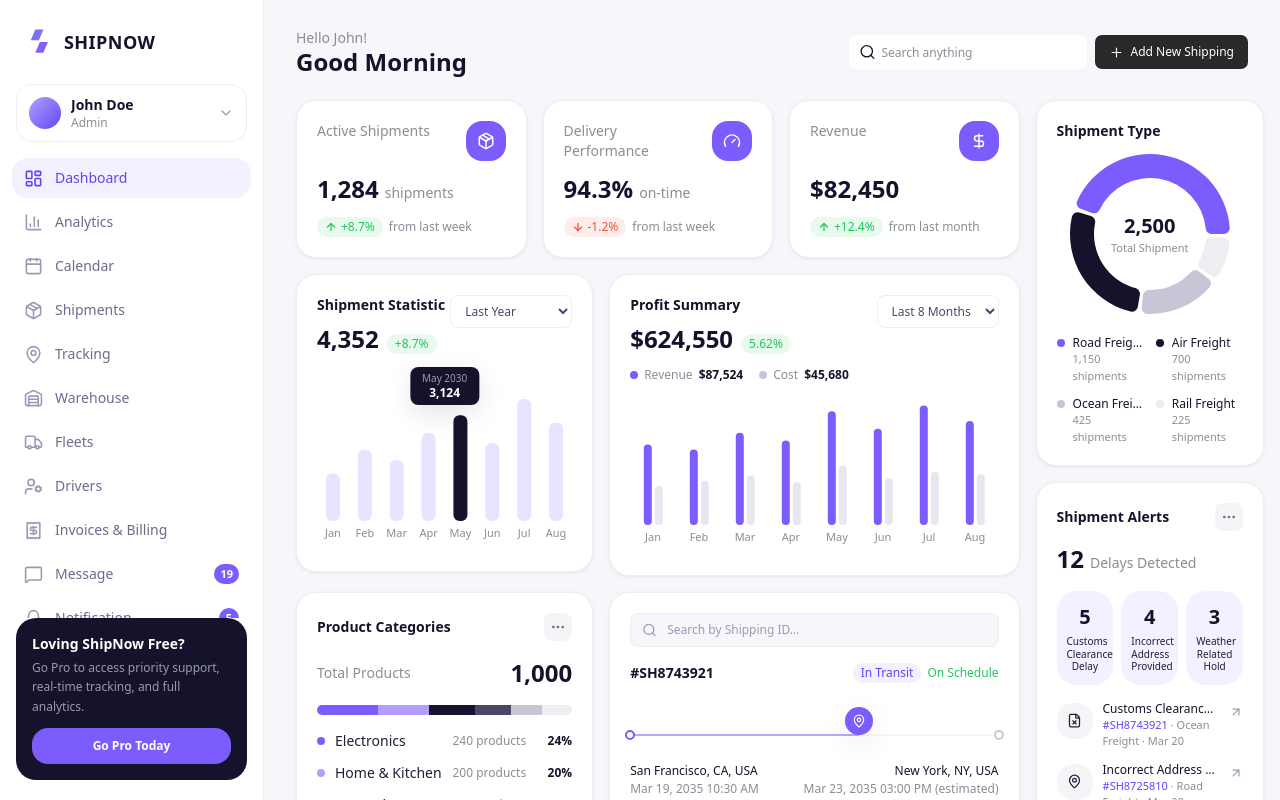
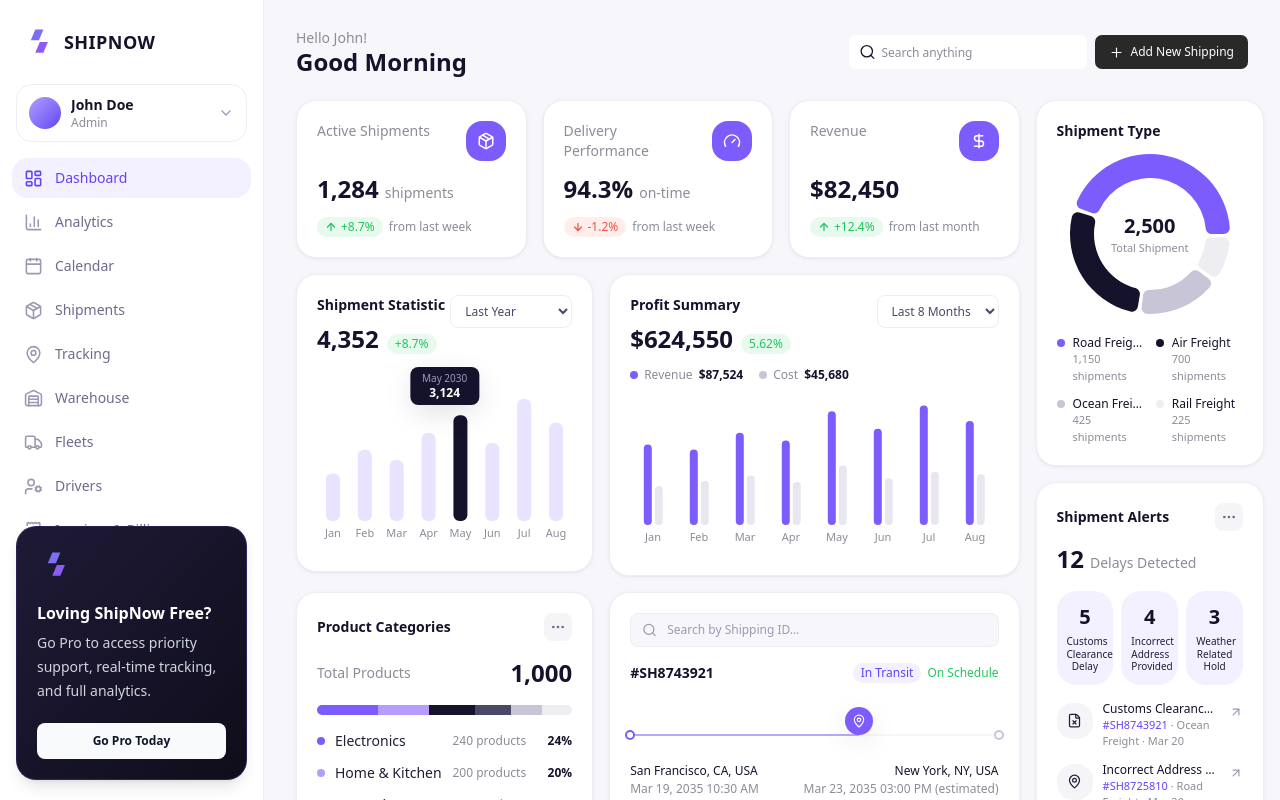
Before and after one commit to masumbillah06/ship-now, a Next.js app: page /dashboard in a window 1280 px wide. Shown: the top 800 px of the page. Built offline with nearby package versions, Linux system fonts and the light colour scheme.

Commit message:
Sidebar Promo Card Update

```diff
--- a/components/Sidebar.tsx
+++ b/components/Sidebar.tsx
@@ -22,6 +22,17 @@ import {
 import { navItems, bottomNavItems, currentUser } from "@/lib/data";
 import { cn } from "@/lib/utils";
 import { Button } from "@/components/ui/button";
+
+function Logo({ dark }: { dark?: boolean }) {
+  return (
+    <div className="flex h-9 w-9 items-center justify-center">
+      <svg viewBox="0 0 40 40" className="h-9 w-9" fill="none" xmlns="http://www.w3.org/2000/svg">
+        <path d="M17 6H26L21 18H12L17 6Z" fill={dark ? "#7C6FF2" : "#7C6FF2"} />
+        <path d="M22 20H31L26 32H17L22 20Z" fill={dark ? "#8B5CF6" : "#8B5CF6"} />
+      </svg>
+    </div>
+  );
+}
 
 const icons: Record<string, React.ElementType> = {
   LayoutDashboard,
@@ -216,15 +227,28 @@ export function Sidebar({
 
         {/* Promo card — hidden when collapsed (no room for the copy/CTA on the rail) */}
         {!collapsed && (
-          <div className="mx-4 mb-5 rounded-2xl bg-ink-900 p-4 text-white">
-            <p className="text-sm font-semibold leading-snug">
-              Loving ShipNow Free?
-            </p>
-            <p className="mt-1 text-xs leading-relaxed text-ink-300">
-              Go Pro to access priority support, real-time tracking, and full
-              analytics.
-            </p>
-            <Button variant="primary" size="sm" className="mt-3 w-full">
+          <div className="mx-4 mb-5 overflow-hidden rounded-2xl border border-violet-500/20 bg-gradient-to-br from-[#1E1A35] via-[#17142A] to-[#0F0D1A] p-5 shadow-lg">
+            {/* Logo */}
+            <Logo dark />
+
+            {/* Content */}
+            <div className="mt-5">
+              <h3 className="text-base font-semibold leading-tight text-white">
+                Loving ShipNow Free?
+              </h3>
+
+              <p className="mt-2 text-sm leading-6 text-gray-300">
+                Go Pro to access priority support,
+                real-time tracking, and full analytics.
+              </p>
+            </div>
+
+            {/* Button */}
+            <Button
+              variant="primary"
+              size="sm"
+              className="mt-5 w-full rounded-lg bg-slate-50 hover:bg-slate-300 text-slate-900"
+            >
               Go Pro Today
             </Button>
           </div>
```
